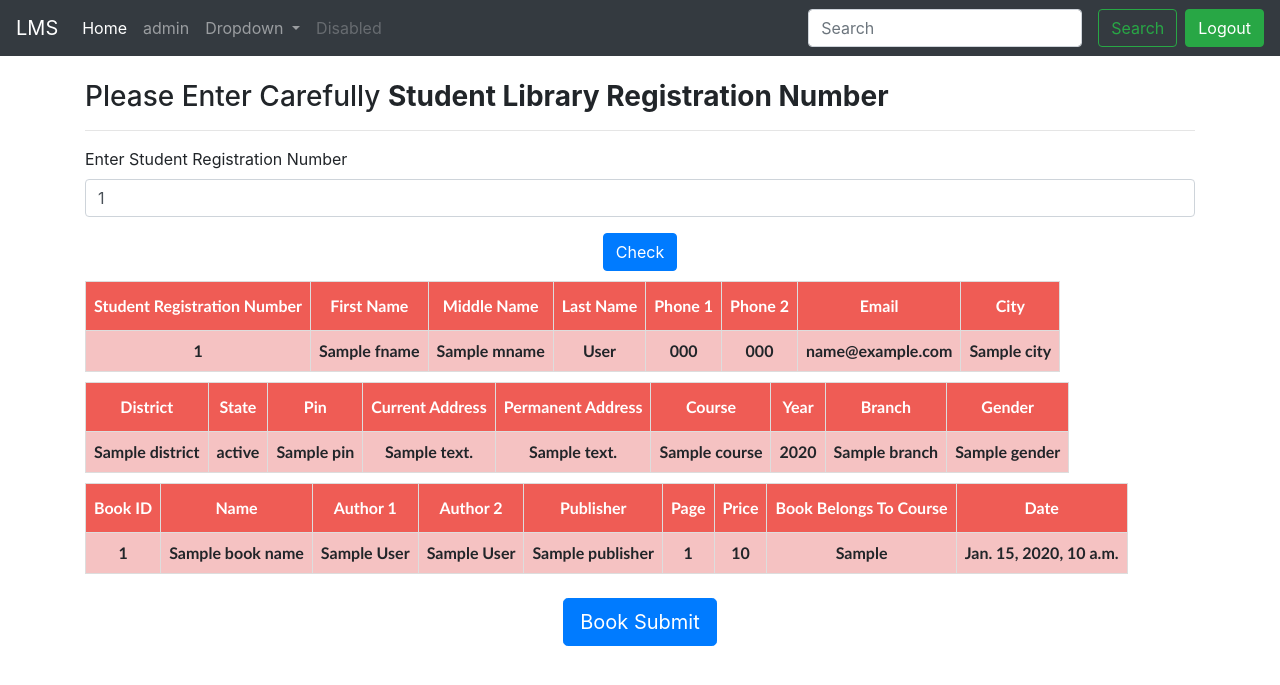
After one commit to er-gagan/Library-Management-System, a Django app: template LMSenv/LMS/templates/LMSapp/BookSubmitByStudent1.html in a window 1280 px wide. The commit adds this page. Shown: the top 685 px of the page. Run offline with Django 3.2, Linux system fonts and the light colour scheme; the template is opened without the code that fills it: most values are stand-ins (such as "Sample title", 1, 10 or a date in 2020); some libraries are stand-ins or nearby versions.

Commit message:
Student book submit page improved
Student book submit page improved

```diff
--- /dev/null
+++ b/LMSenv/LMS/templates/LMSapp/BookSubmitByStudent1.html
@@ -0,0 +1,136 @@
+{% extends "base.html" %}
+{% block Loggout %}
+<a href="/logout" class="btn btn-success">Logout</a>
+{% endblock Loggout %}
+{% load static %}
+{% block body %}
+<style>
+  table {
+    margin-top: 10px;
+  }
+
+  .customers {
+    text-align: center;
+    font-family: "Trebuchet MS", Arial, Helvetica, sans-serif;
+    border-collapse: collapse;
+    width: 100%;
+    font-weight: bolder;
+    overflow-x: auto;
+  }
+
+  .customers td,
+  .customers th {
+    border: 1px solid #ddd;
+    padding: 8px;
+  }
+
+  .customers tr:nth-child(even) {
+    background-color: #f5c2c2;
+  }
+
+  .customers tr:hover {
+    background-color: rgb(243, 156, 156);
+  }
+
+  .customers th {
+    padding-top: 12px;
+    padding-bottom: 12px;
+    background-color: #ef5c55;
+    color: white;
+  }
+</style>
+<div class="container my-4">
+  <h3>Please Enter Carefully <b>Student Library Registration Number</b></h3>
+  <hr>
+  <form action="BookSubmitByStudent_Id_Check" method="POST">
+    {% csrf_token %}
+    <div class="form-group">
+      <label for="RegNumber">Enter Student Registration Number</label>
+      <input type="text" class="form-control" id="RegNumber" value="{{Student_Registration_Number}}"
+        name="BookSubmitByStudent" placeholder="Student Library Registration Number">
+    </div>
+    <button type="submit" class="btn btn-primary mx-auto d-block">Check</button>
+  </form>
+
+  <div class="customers">
+    <table>
+      <tr>
+        <th>Student Registration Number</th>
+        <th>First Name</th>
+        <th>Middle Name</th>
+        <th>Last Name</th>
+        <th>Phone 1</th>
+        <th>Phone 2</th>
+        <th>Email</th>
+        <th>City</th>
+      </tr>
+      <tr>
+        <td>{{Student_Registration_Number}}</td>
+        <td>{{fname}}</td>
+        <td>{{mname}}</td>
+        <td>{{lname}}</td>
+        <td>{{Phone1}}</td>
+        <td>{{Phone2}}</td>
+        <td>{{email}}</td>
+        <td>{{city}}</td>
+      </tr>
+    </table>
+
+    <table>
+      <tr>
+        <th>District</th>
+        <th>State</th>
+        <th>Pin</th>
+        <th>Current Address</th>
+        <th>Permanent Address</th>
+        <th>Course</th>
+        <th>Year</th>
+        <th>Branch</th>
+        <th>Gender</th>
+      </tr>
+      <tr>
+        <td>{{district}}</td>
+        <td>{{state}}</td>
+        <td>{{pin}}</td>
+        <td>{{Current_Address}}</td>
+        <td>{{Permanent_Address}}</td>
+        <td>{{Course}}</td>
+        <td>{{Year}}</td>
+        <td>{{Branch}}</td>
+        <td>{{Gender}}</td>
+      </tr>
+    </table>
+
+    <table>
+      <tr>
+        <th>Book ID</th>
+        <th>Name</th>
+        <th>Author 1</th>
+        <th>Author 2</th>
+        <th>Publisher</th>
+        <th>Page</th>
+        <th>Price</th>
+        <th>Book Belongs To Course</th>
+        <th>Date</th>
+      </tr>
+      <tr>
+        <td>{{BookID}}</td>
+        <td>{{BookName}}</td>
+        <td>{{Author1}}</td>
+        <td>{{Author2}}</td>
+        <td>{{Publisher}}</td>
+        <td>{{Page}}</td>
+        <td>{{Price}}</td>
+        <td>{{BookBelongsCourse}}</td>
+        <td>{{Book_Issue_To_Student_Date}}</td>
+      </tr>
+    </table>
+  </div>
+</div>
+<div class="container d-flex justify-content-center my-3">
+  <form action="/BookSubmitted" method="post">
+      {% csrf_token %}
+      <input type="submit" value="Book Submit" class="btn btn-primary btn-lg">
+  </form>
+</div>
+{% endblock body %}
--- a/LMSenv/LMS/templates/base.html
+++ b/LMSenv/LMS/templates/base.html
@@ -12,6 +12,10 @@
     integrity="sha384-9aIt2nRpC12Uk9gS9baDl411NQApFmC26EwAOH8WgZl5MYYxFfc+NcPb1dKGj7Sk" crossorigin="anonymous">
 
   <title>Library Management System</title>
+
+  <!-- Datatables CDN -->
+  <link rel="stylesheet" href="https://cdn.datatables.net/1.10.22/css/jquery.dataTables.min.css">
+  <link rel="stylesheet" href="https://cdn.datatables.net/responsive/2.2.3/css/responsive.dataTables.min.css">
 </head>
 
 <body>
@@ -79,6 +83,21 @@
   <script src="https://stackpath.bootstrapcdn.com/bootstrap/4.5.0/js/bootstrap.min.js"
     integrity="sha384-OgVRvuATP1z7JjHLkuOU7Xw704+h835Lr+6QL9UvYjZE3Ipu6Tp75j7Bh/kR0JKI"
     crossorigin="anonymous"></script>
+  <script src="https://code.jquery.com/jquery-3.5.1.js"></script>
+  <script src="https://cdn.datatables.net/1.10.22/js/jquery.dataTables.min.js"></script>
+  <script src="https://cdn.datatables.net/responsive/2.2.3/js/dataTables.responsive.min.js"></script>
+  <script>
+    $(document).ready(function () {
+      $('.example').DataTable({
+        "dom": 'lrtip',
+        responsive: true,
+        "paging": false,
+        "ordering": false,
+        "info": false
+      });
+    });
+
+  </script>
 </body>
 
 </html>
```
Also changed, not shown: LMSenv/LMS/LMSapp/views.py (+5 -5 lines), LMSenv/LMS/templates/LMSapp/BookSubmitByStudent.html (+70 -76 lines), LMSenv/LMS/db.sqlite3.
